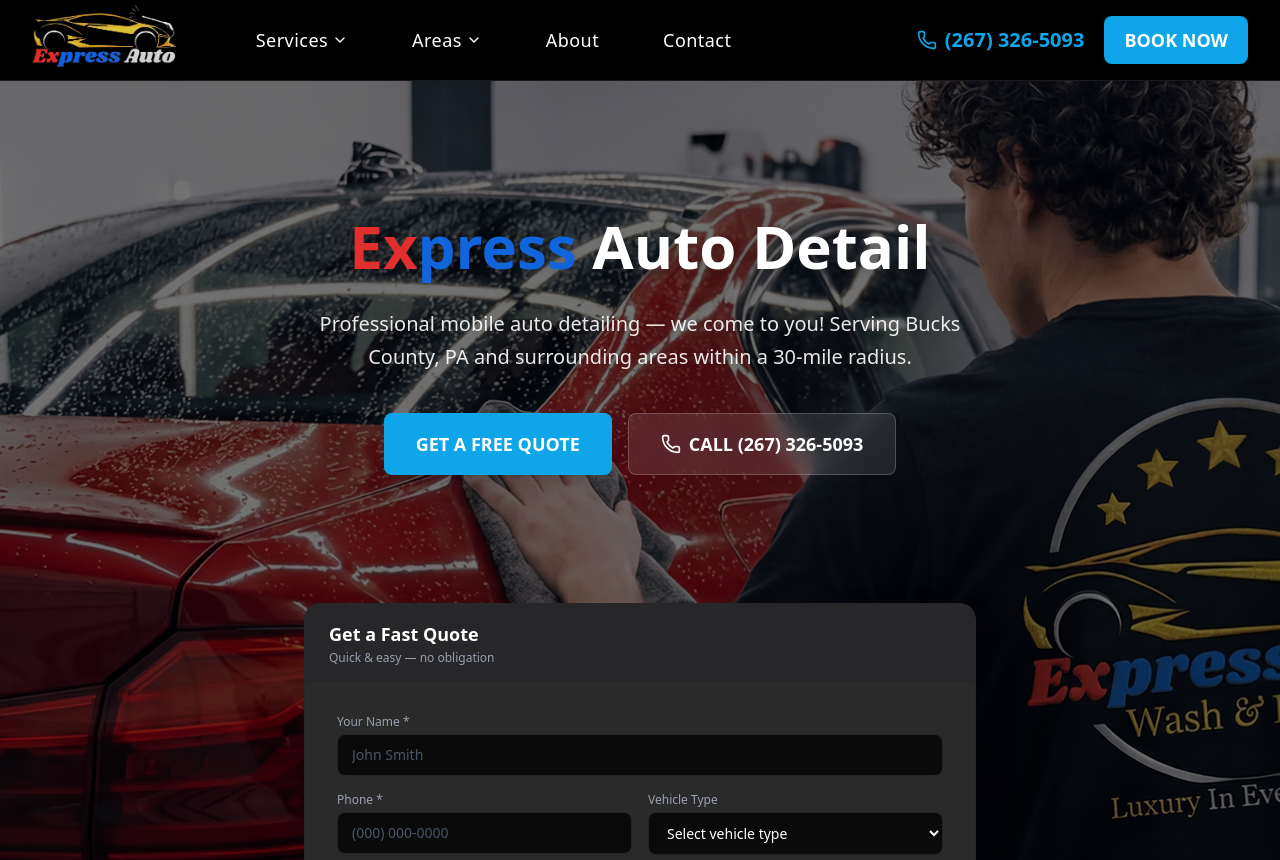
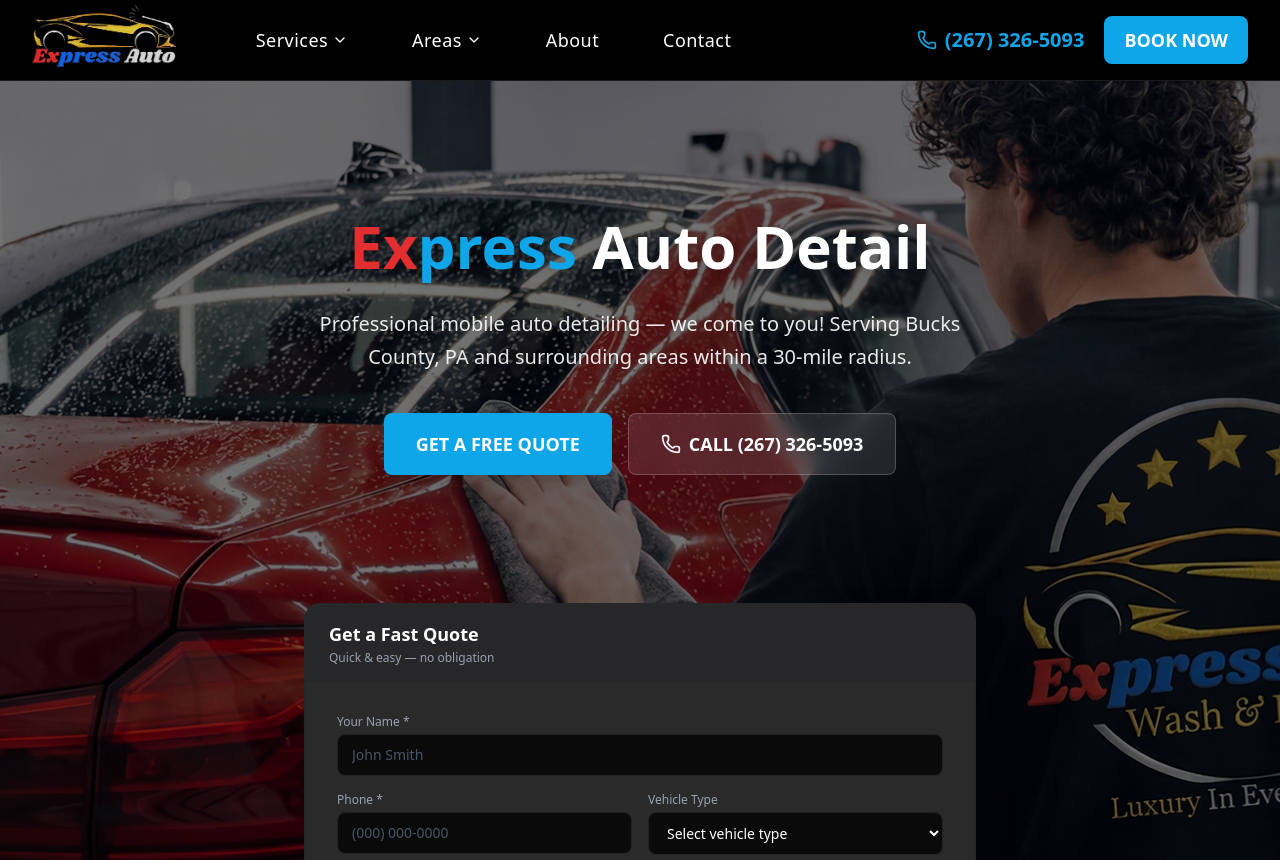
Before and after one commit to topoftheridge/expressauto-site, a Next.js app: page / in a window 1280 px wide. Shown: the top 860 px of the page. Built offline with nearby package versions, Linux system fonts and the light colour scheme.

Commit message:
Use original blue for press in hero

```diff
--- a/src/components/Hero.tsx
+++ b/src/components/Hero.tsx
@@ -13,7 +13,7 @@ export default function Hero({ title, subtitle, showCTA = true }: HeroProps) {
         <div className="max-w-3xl mx-auto">
           <h1 className="text-4xl sm:text-5xl lg:text-6xl font-bold leading-tight mb-6 drop-shadow-lg">
             <span style={{ color: '#e22e2f' }}>Ex</span>
-            <span style={{ color: '#1065dd' }}>press</span>{" "}
+            <span style={{ color: '#0ea5e9' }}>press</span>{" "}
             <span className="text-white">Auto Detail</span>
           </h1>
           <p className="text-lg sm:text-xl text-white/90 mb-10 leading-relaxed drop-shadow-md max-w-2xl mx-auto">
```
